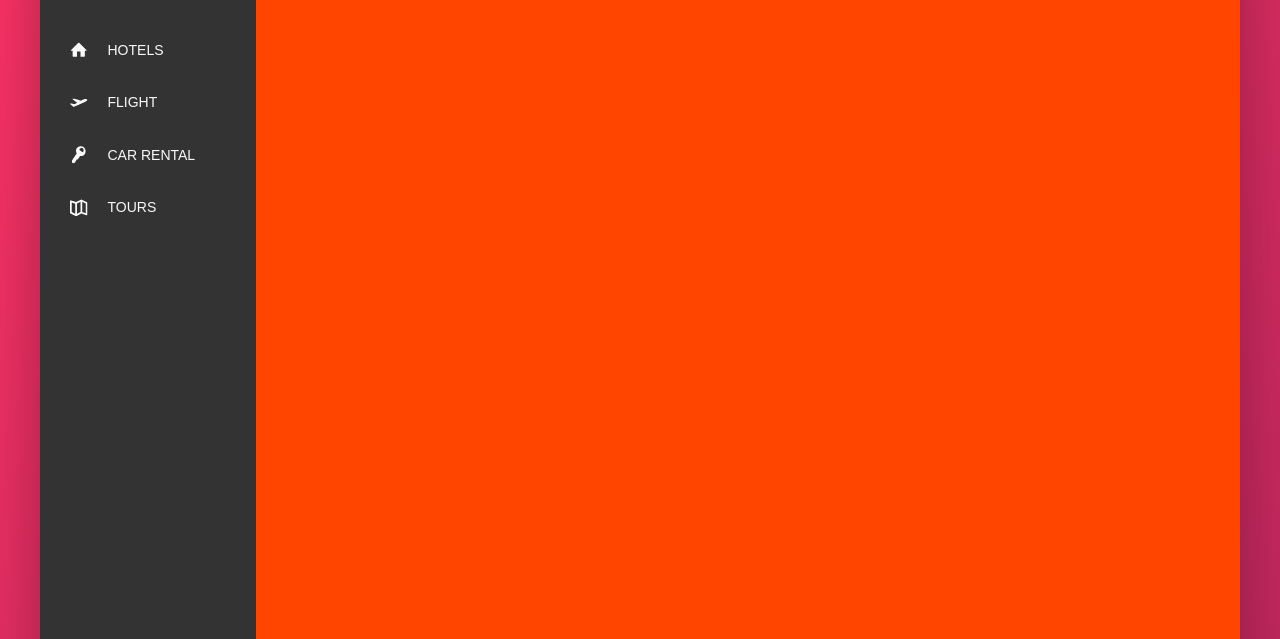
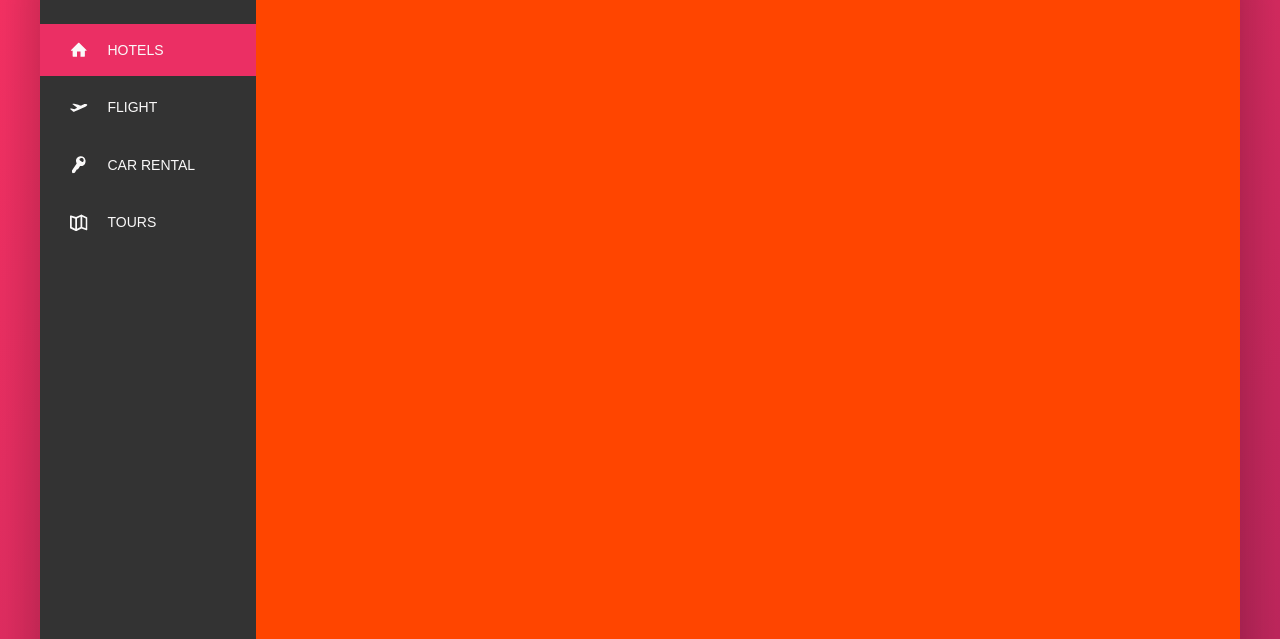
Before and after one commit to KSamra/css-practice-2, a website: page index.html in a window 1280 px wide. Shown: the part 161-800 px from the top of the page. Drawn offline with Linux system fonts and the light colour scheme.

Commit message:
added animations to the sidebar for hover, active, and click events

```diff
--- a/index.html
+++ b/index.html
@@ -66,7 +66,7 @@
             <nav class="sidebar">
                 <ul class="side-nav">
 
-                  <li class="side-nav__item">
+                  <li class="side-nav__item side-nav__item--active">
                     <a href="#" class="side-nav__link">
                       <svg class="side-nav__icon">
                         <use xlink:href="./img/sprite.svg#icon-home"></use>
--- a/sass/_components.scss
+++ b/sass/_components.scss
@@ -144,7 +144,35 @@
   margin-top: 3.5rem;
 
   &__item {
+    position: relative;
 
+    &:not(:last-child){
+      margin-bottom: .5rem;
+    }
+  }
+
+  &__item::before {
+    content: "";
+    position: absolute;
+    top: 0;
+    left: 0;
+    height: 100%;
+    width: 3px;
+    background-color: var(--color-primary);
+    transform: scaleY(0);
+    transition: transform .2s,
+                width .4s cubic-bezier(1, 0, 0, 1) .2s,
+                background-color .1s;
+  }
+
+  &__item:hover::before,
+  &__item--active::before {
+    transform: scaleY(1);
+    width: 100%;
+  }
+
+  &__item:active::before {
+    background-color: var(--color-primary-light);
   }
 
   &__link:link,
@@ -155,6 +183,10 @@
     text-transform: uppercase;
     display: inline-block;
     padding: 1.5rem 3rem;
+
+    //z-index only works if the position property is explicitly set
+    position: relative;
+    z-index: 2;
 
     display: flex;
     align-items: center;
```
Also changed, not shown: css/style.css.
